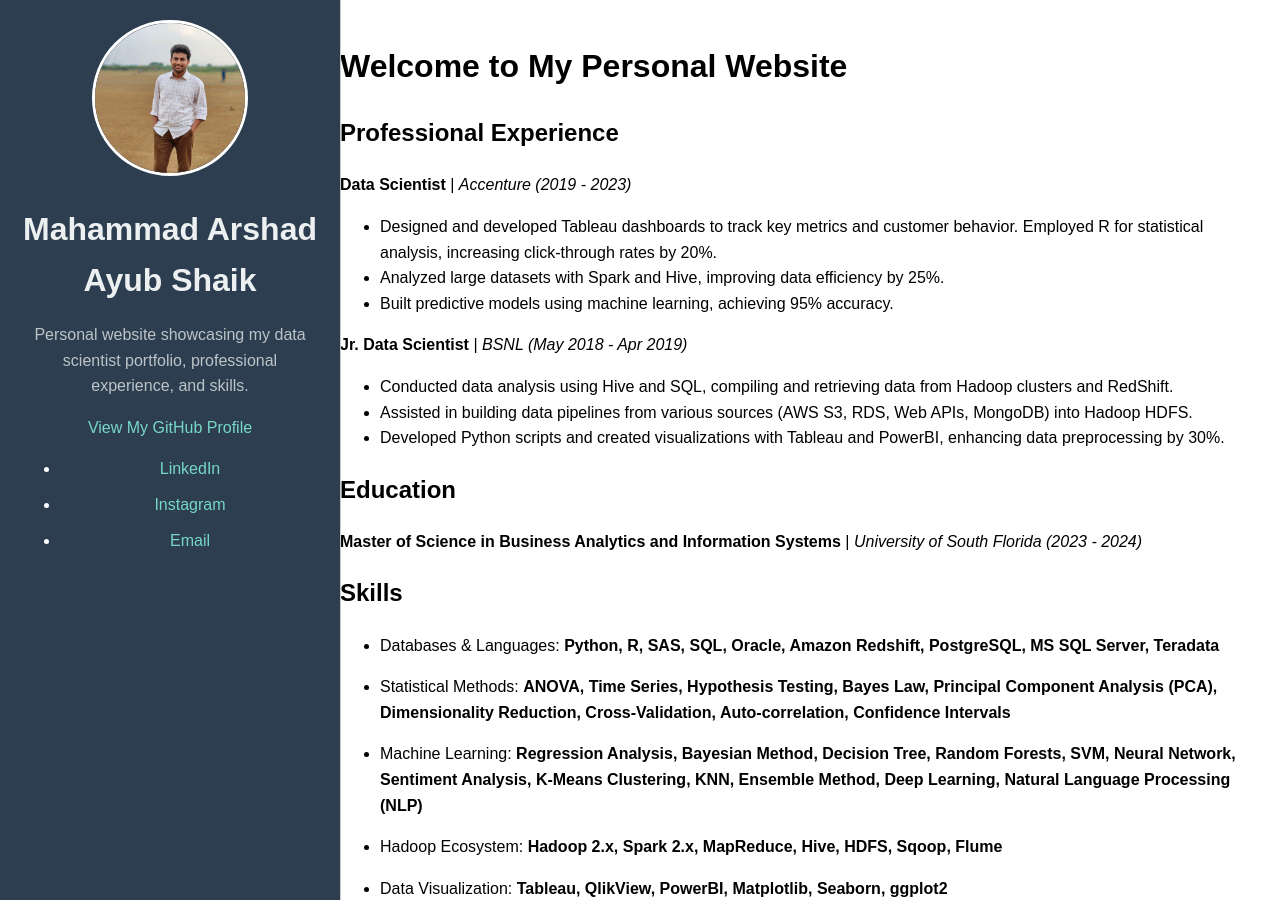
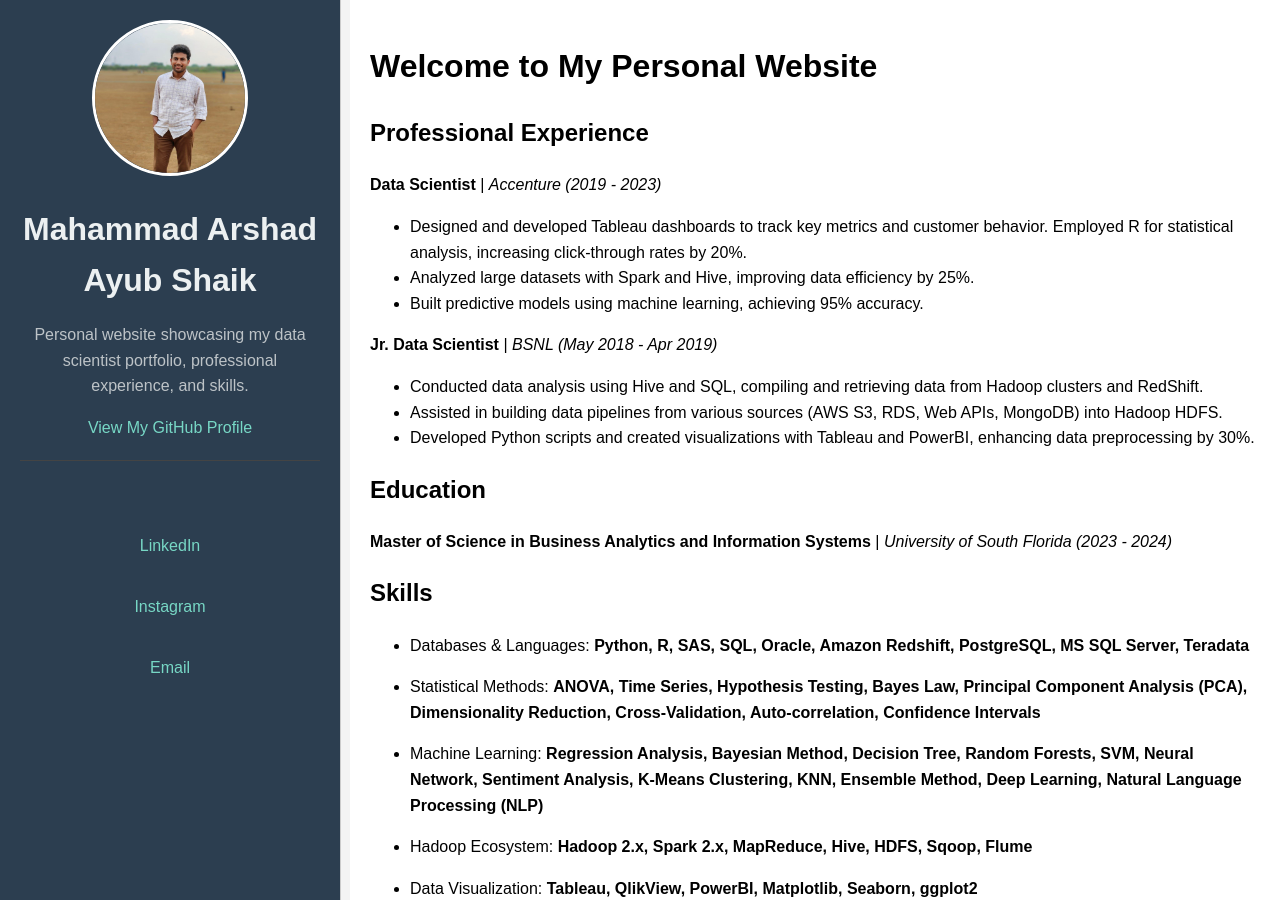
Before and after one commit to arshadsm/arshadsm.github.io, a Jekyll site: the page built from index.md, in a window 1280 px wide and 900 px high. Built offline with Jekyll 4.4.1, drawn with Linux system fonts in a browser that asks for light colours.

Commit message:
Update default.html

```diff
--- a/_layouts/default.html
+++ b/_layouts/default.html
@@ -11,12 +11,7 @@
       margin: 0;
       padding: 0;
       background-color: #f4f4f4;
-    }
-    .container {
       display: flex;
-      max-width: 100%;  /* Ensure full-width usage */
-      margin: 0;
-      padding: 0;
     }
     .sidebar {
       background: #2c3e50;
@@ -29,7 +24,7 @@
       position: fixed;
       top: 0;
       left: 0;
-      border-right: 1px solid #ccc;
+      border-right: 1px solid #ccc; /* Optional: Add a border to the right of the sidebar */
     }
     .sidebar img {
       margin-bottom: 20px;
@@ -56,11 +51,29 @@
       text-decoration: underline;
     }
     .content {
-      margin-left: 320px;  /* Ensures the content starts to the right of the sidebar */
+      margin-left: 350px;
       padding: 20px;
-      flex-grow: 1;
       background: #fff;
+      flex: 1;
       min-height: 100vh;
+    }
+    .footer-links {
+      margin-top: 20px;
+      padding-top: 20px;
+      border-top: 1px solid #444;
+    }
+    .footer-links ul {
+      list-style: none;
+      padding: 0;
+      text-align: center;
+    }
+    .footer-links ul li {
+      display: inline;
+      margin: 0 10px;
+    }
+    .footer-links ul li a {
+      color: #77d7c5;
+      text-decoration: none;
     }
   </style>
 </head>
```
